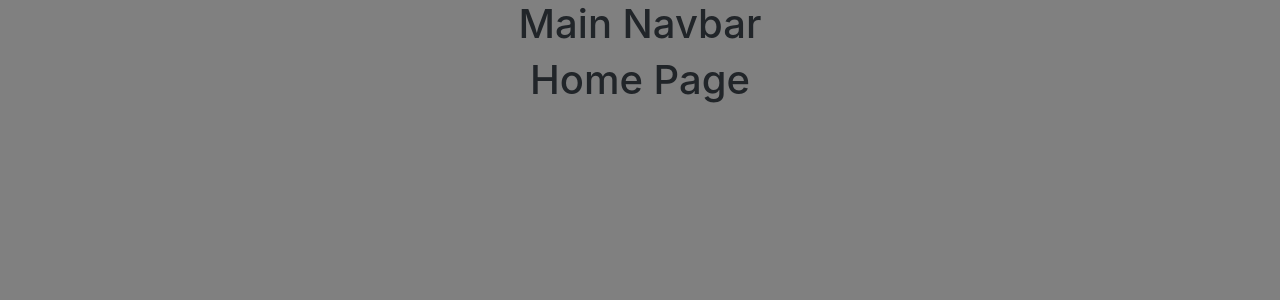
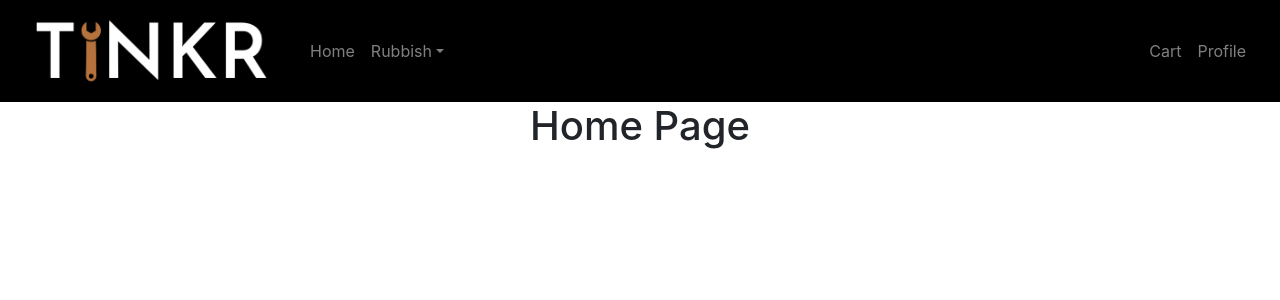
Before and after one commit to BillyCranston/Bangazon-Tinkr, a React (Create React App) app in the folder bangazon-tinkr.ui/: page / in a window 1280 px wide. Shown: the top 300 px of the page. Built offline with nearby package versions, Linux system fonts and the light colour scheme.

Commit message:
rough draft of navbar complete

```diff
--- a/bangazon-tinkr.ui/package.json
+++ b/bangazon-tinkr.ui/package.json
@@ -9,7 +9,9 @@
     "axios": "^0.19.2",
     "bootstrap": "^4.5.0",
     "firebase": "^7.15.1",
+    "jquery": "^3.5.1",
     "node-sass": "^4.14.1",
+    "popper.js": "^1.16.1",
     "react": "^16.13.1",
     "react-dom": "^16.13.1",
     "react-router-dom": "^5.2.0",
--- a/bangazon-tinkr.ui/src/components/shared/MainNavbar/MainNavbar.js
+++ b/bangazon-tinkr.ui/src/components/shared/MainNavbar/MainNavbar.js
@@ -1,13 +1,74 @@
 import React from 'react';
-
+import PropTypes from 'prop-types';
+import logo from '../../../images/navLogo.PNG';
 import './MainNavbar.scss';
 
 class MainNavbar extends React.Component {
+  static propTypes = {
+    userAuthed: PropTypes.bool,
+  }
+
+  logUserOut = (e) => {
+    e.preventDefault();
+    // TBD
+  }
+
   render() {
+    const { userAuthed } = this.props;
+    const buildLogoutBtn = () => {
+      if (userAuthed) {
+        return (
+          <li class="nav-item">
+              <a class="nav-link" href="#">Logout</a>
+          </li>
+        );
+      }
+      return (
+        <li></li>
+      );
+    };
     return (
-      <div className="MainNavbar">
-        <h1>Main Navbar</h1>
-      </div>
+      <nav class="navbar navbar-expand-lg navbar-dark">
+        <a class="navbar-brand" href="/">
+          <img src={logo} width="250" alt="TINKR"/>
+        </a>
+        <button class="navbar-toggler" type="button" data-toggle="collapse" data-target="#navbarText" aria-controls="navbarText" aria-expanded="false" aria-label="Toggle navigation">
+          <span class="navbar-toggler-icon"></span>
+        </button>
+        <div class="collapse navbar-collapse order-1" id="navbarText">
+          <ul class="navbar-nav mr-auto">
+            <li class="nav-item">
+              <a class="nav-link" href="/">Home<span class="sr-only">(current)</span></a>
+            </li>
+            <li class="nav-item dropdown">
+              <div class="nav-link dropdown-toggle" id="navbarDropdownMenuLink" data-toggle="dropdown" aria-haspopup="true" aria-expanded="false">
+                Rubbish
+              </div>
+              <div class="dropdown-menu" aria-labelledby="navbarDropdownMenuLink">
+                <a class="dropdown-item" href="/products">All Rubbish</a>
+                <a class="dropdown-item" href="#">Appliances</a>
+                <a class="dropdown-item" href="#">Cars</a>
+                <a class="dropdown-item" href="#">Clothing</a>
+                <a class="dropdown-item" href="#">Electronics</a>
+                <a class="dropdown-item" href="#">Furniture</a>
+                <a class="dropdown-item" href="#">Pallets</a>
+                <a class="dropdown-item" href="#">Sporting Goods</a>
+              </div>
+            </li>
+          </ul>
+        </div>
+        <div class="collapse navbar-collapse order-2" id="navbarText2">
+          <ul class="navbar-nav ml-auto nav2">
+            <li class="nav-item">
+              <a class="nav-link" href="/shoppingCart">Cart</a>
+            </li>
+            <li class="nav-item">
+              <a class="nav-link" href="/profile">Profile</a>
+            </li>
+            { buildLogoutBtn() }
+          </ul>
+        </div>
+      </nav>
     );
   }
 }
--- a/bangazon-tinkr.ui/src/components/shared/MainNavbar/MainNavbar.scss
+++ b/bangazon-tinkr.ui/src/components/shared/MainNavbar/MainNavbar.scss
@@ -0,0 +1,13 @@
+.navbar {
+  padding: 0;
+  background: black;
+}
+
+.navbar-brand {
+  padding:10px;
+  margin: 0
+}
+
+#navbarText2 {
+  padding-right: 10px;
+}
--- a/bangazon-tinkr.ui/src/index.js
+++ b/bangazon-tinkr.ui/src/index.js
@@ -3,6 +3,11 @@ import ReactDOM from 'react-dom';
 import './styles/index.scss';
 import App from './App/App';
 import * as serviceWorker from './serviceWorker';
+
+import 'bootstrap';
+import 'bootstrap/dist/css/bootstrap.css';
+import 'jquery';
+import 'popper.js';
 
 ReactDOM.render(
   <React.StrictMode>
```
Also changed, not shown: bangazon-tinkr.ui/src/images/navLogo.PNG (added), 1 other file (tests, documents, lock files or other folders).
